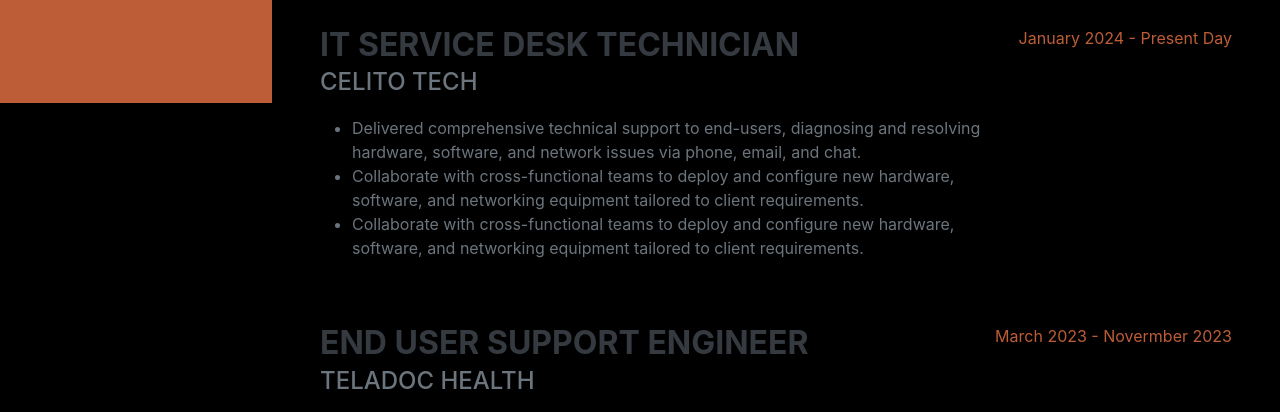
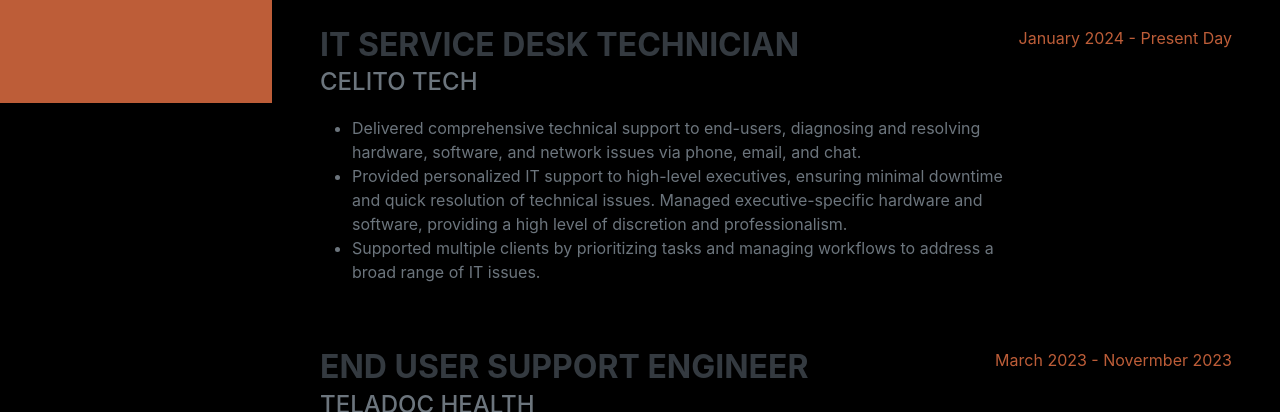
Before and after one commit to louispachas94/pachastech_website, a website: page src/index.html in a window 1280 px wide. Shown: the part 697-1109 px from the top of the page. Drawn offline with nearby package versions, Linux system fonts and the light colour scheme; a web font is replaced by a local one.

Commit message:
Update index.html
Celito job des. update

```diff
--- a/src/index.html
+++ b/src/index.html
@@ -65,8 +65,8 @@
                             <div class="subheading mb-3">Celito Tech</div>
                             <ul>
                                 <li>Delivered comprehensive technical support to end-users, diagnosing and resolving hardware, software, and network issues via phone, email, and chat.</li>
-                                <li>Collaborate with cross-functional teams to deploy and configure new hardware, software, and networking equipment tailored to client requirements.</li>
-                                <li>Collaborate with cross-functional teams to deploy and configure new hardware, software, and networking equipment tailored to client requirements.</li>
+                                <li>Provided personalized IT support to high-level executives, ensuring minimal downtime and quick resolution of technical issues. Managed executive-specific hardware and software, providing a high level of discretion and professionalism.</li>
+                                <li>Supported multiple clients by prioritizing tasks and managing workflows to address a broad range of IT issues.</li>
                             </ul>
                         </div>
                         <div class="flex-shrink-0"><span class="text-primary">January 2024 - Present Day</span></div>
```
